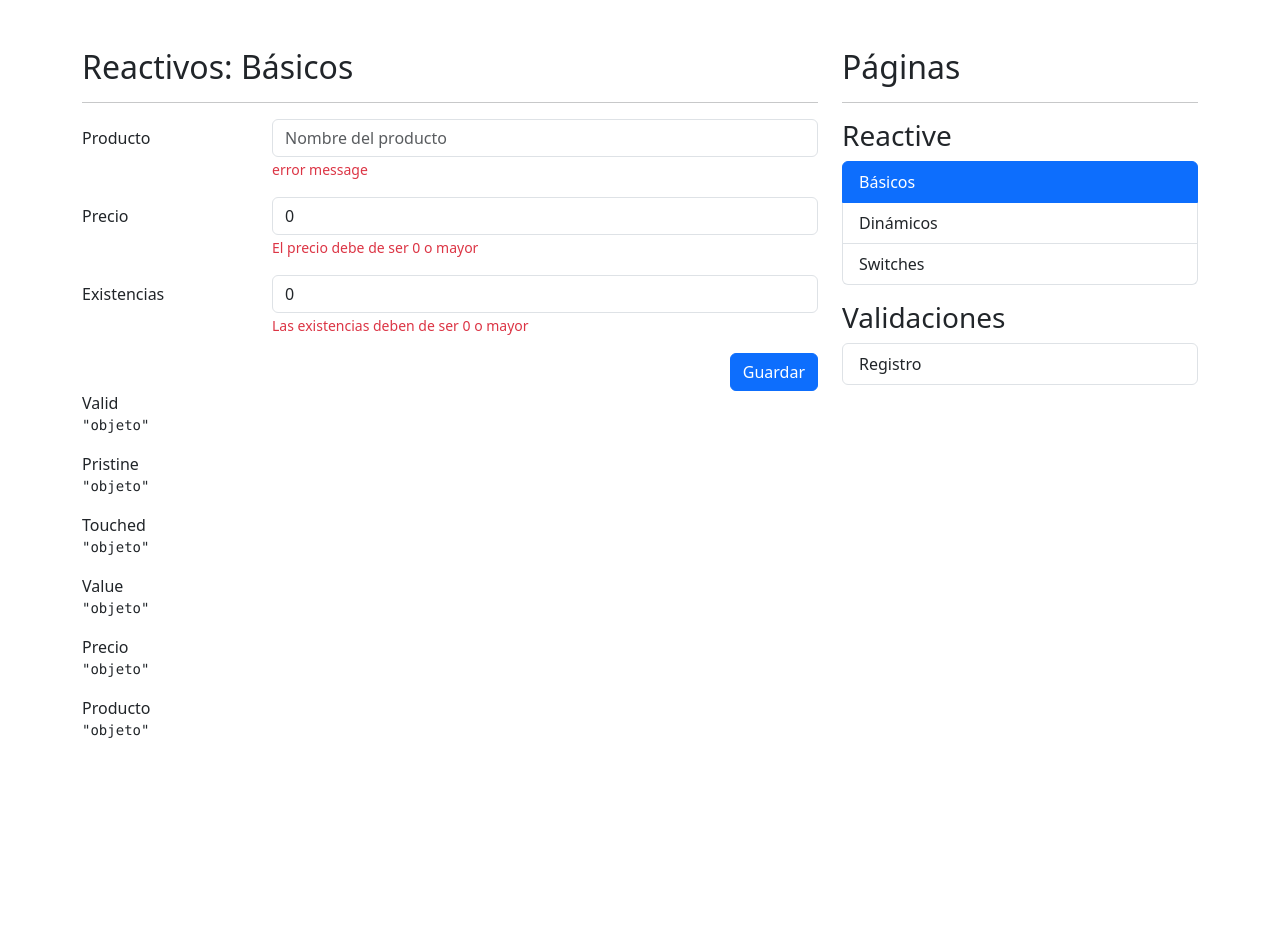
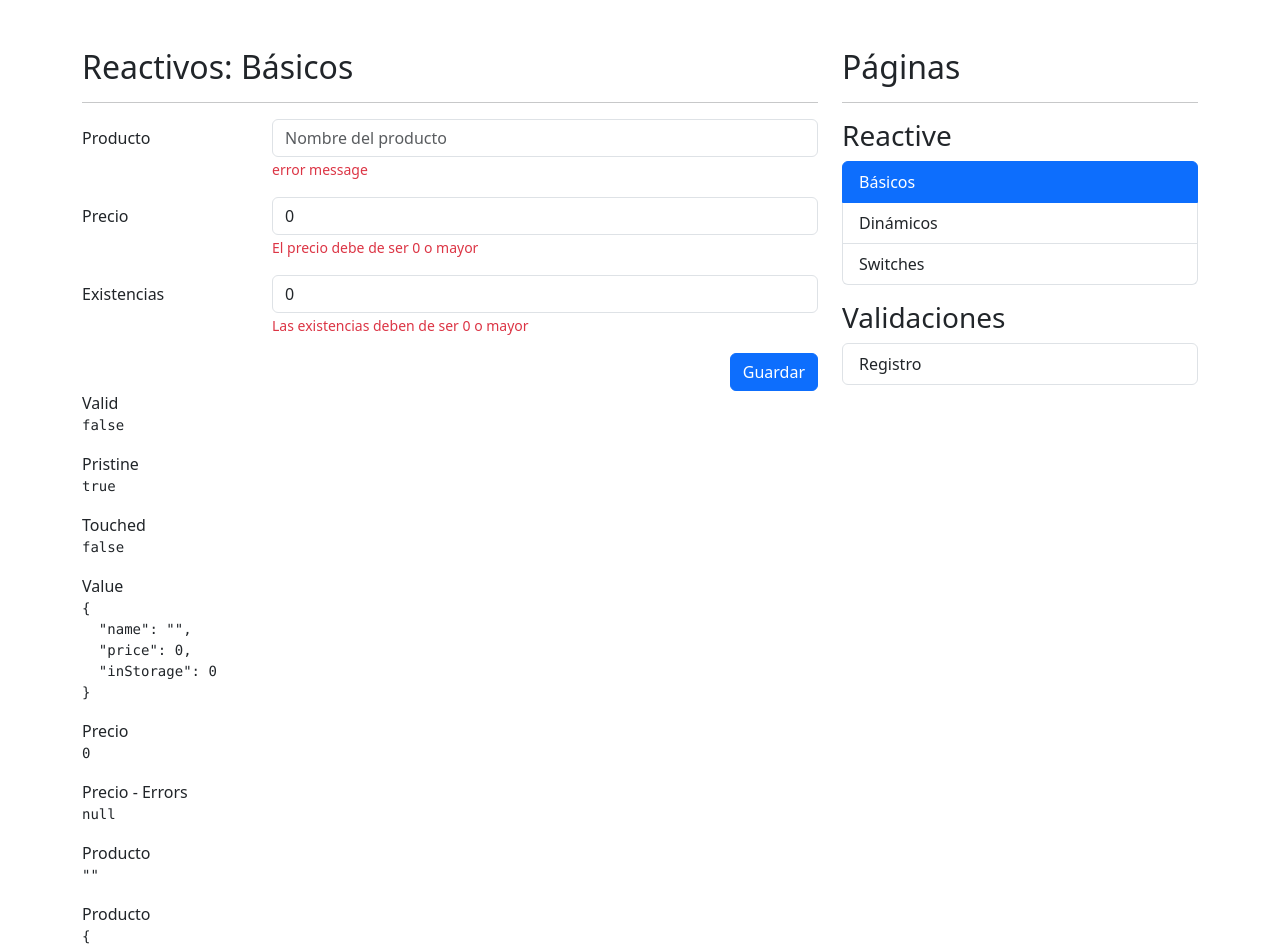
Before and after one commit to felimera/angular-forms, an Angular app: page /reactive/basic in a window 1280 px wide. Shown: the top 949 px of the page. Before the commit the page ends 800 px from the top, so only its background shows below. Built offline with nearby package versions, Linux system fonts and the light colour scheme.

Commit message:
developer : Forms Validator - Validaor incluido en Angular.

```diff
--- a/src/app/reactive/pages/basic-page/basic-page.component.html
+++ b/src/app/reactive/pages/basic-page/basic-page.component.html
@@ -66,21 +66,27 @@
   <div class="col">
 
     <span>Valid</span>
-    <pre>{{ 'objeto' | json }}</pre>
+    <pre>{{ myForm.valid| json }}</pre>
 
     <span>Pristine</span>
-    <pre>{{ 'objeto' | json }}</pre>
+    <pre>{{ myForm.pristine| json }}</pre>
 
     <span>Touched</span>
-    <pre>{{ 'objeto' | json }}</pre>
+    <pre>{{ myForm.touched| json }}</pre>
 
     <span>Value</span>
-    <pre>{{ 'objeto' | json }}</pre>
+    <pre>{{ myForm.value| json }}</pre>
 
     <span>Precio</span>
-    <pre>{{ 'objeto' | json }}</pre>
+    <pre>{{ myForm.controls['price'].value| json }}</pre>
+
+    <span>Precio - Errors</span>
+    <pre>{{ myForm.controls['price'].errors| json }}</pre>
 
     <span>Producto</span>
-    <pre>{{ 'objeto' | json }}</pre>
+    <pre>{{ myForm.controls['name'].value | json }}</pre>
+
+    <span>Producto</span>
+    <pre>{{ myForm.controls['name'].errors | json }}</pre>
   </div>
 </div>
--- a/src/app/reactive/pages/basic-page/basic-page.component.ts
+++ b/src/app/reactive/pages/basic-page/basic-page.component.ts
@@ -1,5 +1,5 @@
 import { Component } from '@angular/core';
-import { FormBuilder, FormControl, FormGroup } from '@angular/forms';
+import { FormBuilder, FormGroup, Validators } from '@angular/forms';
 
 @Component({
   templateUrl: './basic-page.component.html',
@@ -14,14 +14,17 @@
   // });
 
   public myForm: FormGroup = this.fb.group({
-    name: [''],
-    price: [0],
-    inStorage: [0],
+    name: ['', [Validators.required, Validators.minLength(3)]],
+    price: [0, [Validators.required, Validators.min(0)]],
+    inStorage: [0, [Validators.required, Validators.min(0)]],
   });
 
   constructor(private fb: FormBuilder) { }
 
   onSave(): void {
+
+    if (this.myForm.invalid) return;
+
     console.log('this.myForm.value', this.myForm.value);
   }
 }
```
